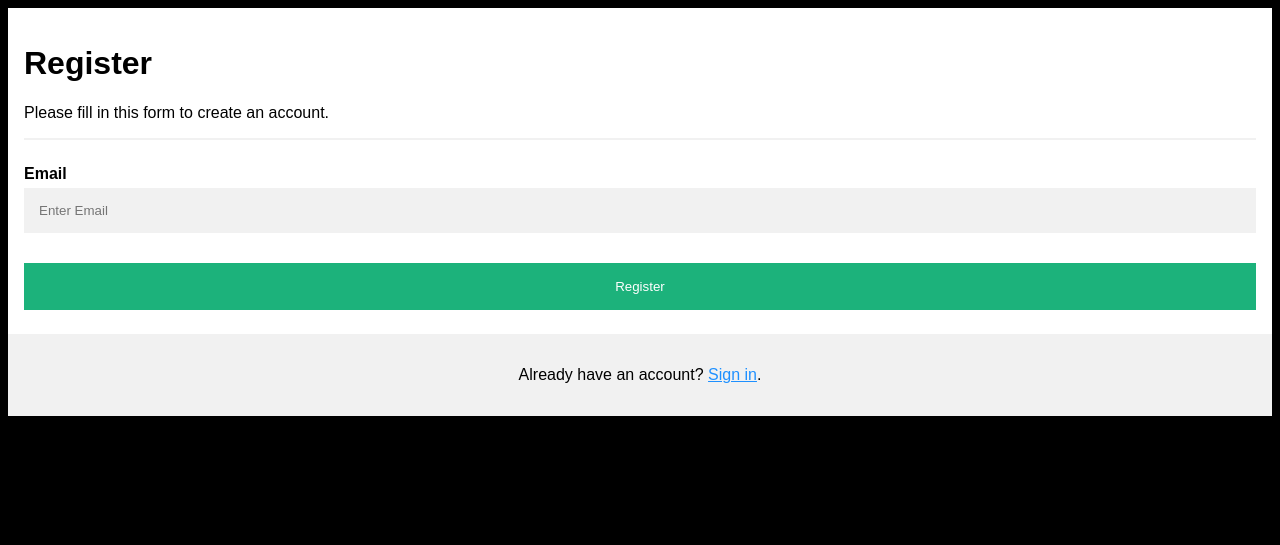
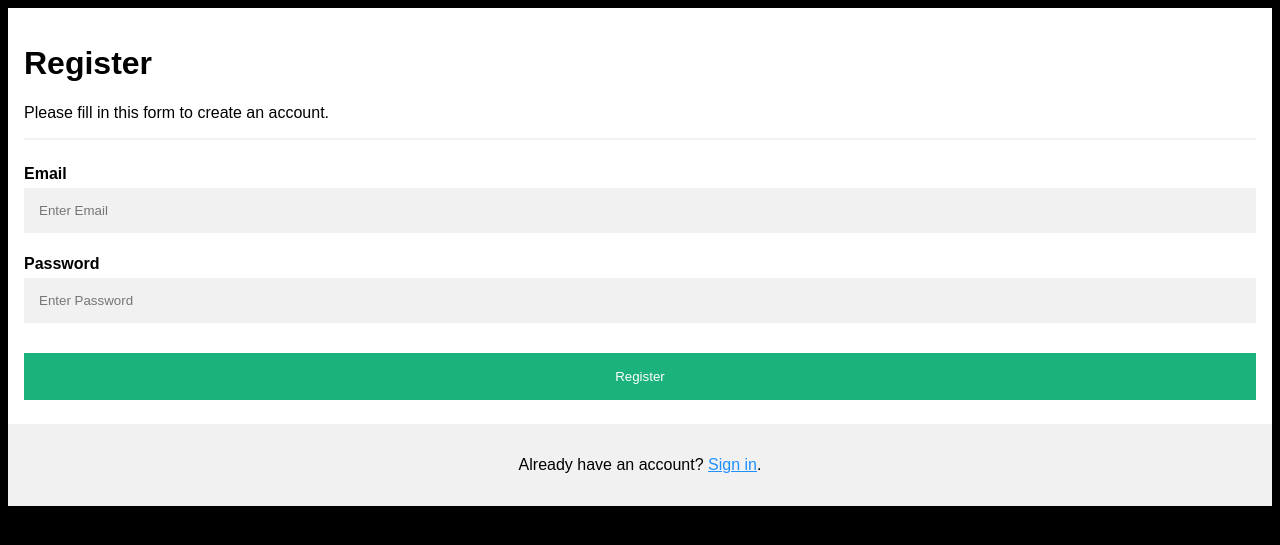
Before and after one commit to armangiter/maktab64-cafe-project, a Flask app: template templates/register.html in a window 1280 px wide. Shown: the top 545 px of the page. Run offline with Flask 2, Linux system fonts and the light colour scheme; the template is opened without the code that fills it, so the values that code supplies are empty.

Commit message:
refactor adminpage register

```diff
--- a/templates/register.html
+++ b/templates/register.html
@@ -76,6 +76,9 @@ a {
     <label for="email"><b>Email</b></label>
     <input type="text" placeholder="Enter Email" name="email" id="email" required="">
 
+    <label for="psw"><b>Password</b></label>
+    <input type="password" placeholder="Enter Password" name="psw" id="psw" required="">
+
 
 
     <button type="submit" class="registerbtn">Register</button>
```
